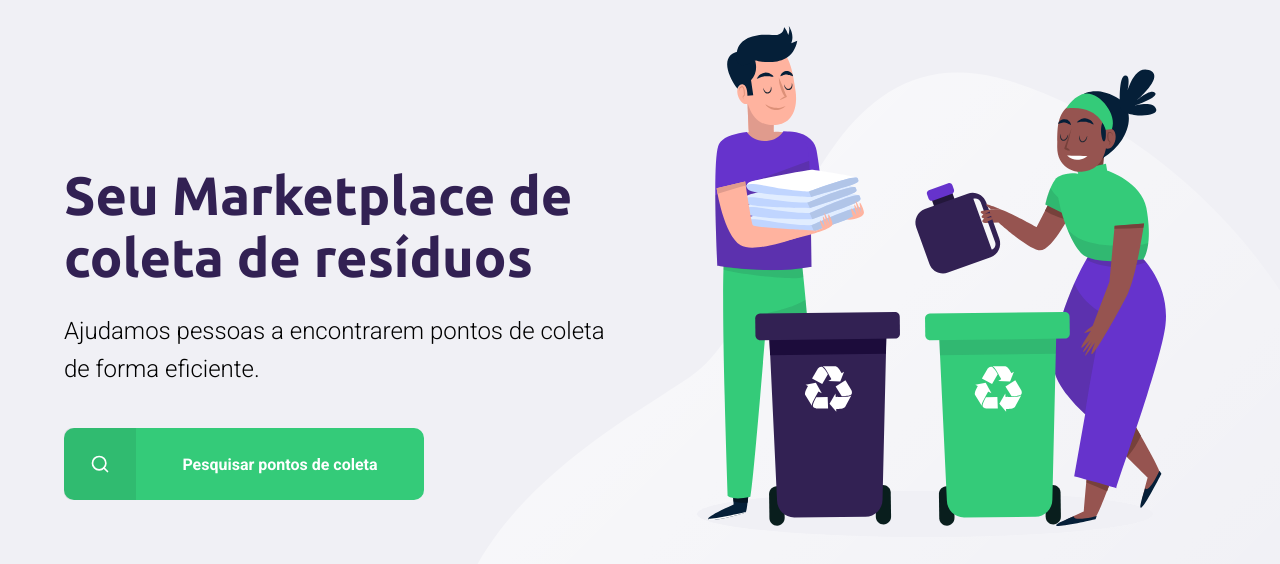
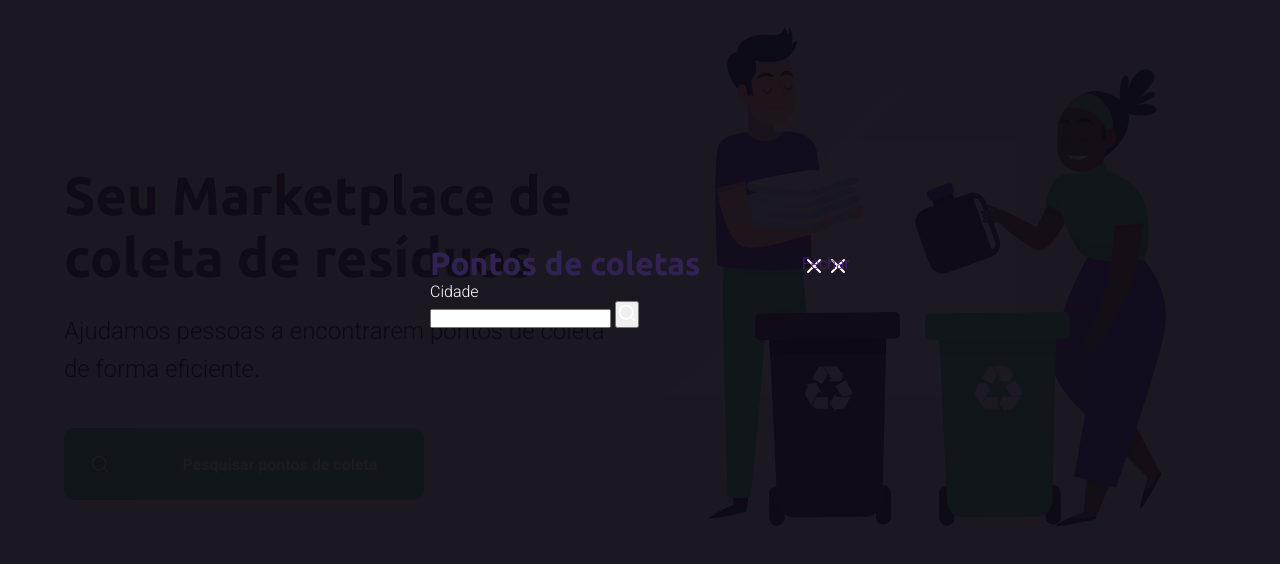
Before and after one commit to vanderL/ecoleta, a plain HTML site: page index.html in a window 1280 px wide. Shown: the part 114-678 px from the top of the page. Drawn offline with Linux system fonts and the light colour scheme.

Commit message:
Day 3.1 - Inicio do modal

```diff
--- a/index.html
+++ b/index.html
@@ -8,6 +8,7 @@
     <link href="https://fonts.googleapis.com/css2?family=Ubuntu:wght@700&display=swap" rel="stylesheet">
     <link rel="stylesheet" href="style/main.css">
     <link rel="stylesheet" href="style/home.css">
+    <link rel="stylesheet" href="style/modal.css">
     <link rel="stylesheet" href="style/responsive.css">
 </head>
 <body>
@@ -36,7 +37,23 @@
         </div>
     </div>
 
-
+    <div id="modal">
+        <div class="content">
+            <div class="header">
+                <h1>Pontos de coletas</h1>
+                <a href="">Fechar</a>
+            </div>
+            <form action="">
+                <label for="search"> Cidade </label>
+                <div class="search">
+                    <input type="text" name="search">
+                    <button>
+                        <img src="/assets/search.svg" alt="buscar">
+                    </button>
+                </div>
+            </form>
+        </div>
+    </div>
 
 </body>
 </html>
--- /dev/null
+++ b/style/modal.css
@@ -0,0 +1,29 @@
+#modal {
+    background-color: #0e0a14ef;
+    height: 100vh;
+    width: 100vw;
+
+    position: fixed;
+    top: 0;
+
+    display: flex;
+    justify-content: center;
+    align-items: center;
+
+    transition: 400ms;
+}
+
+#modal .content {
+    color: white;
+    width: 420px;
+}
+
+#modal .header {
+    display: flex;
+    align-items: center;
+    justify-content: space-between;
+}
+
+#modal .header a {
+    background-image: url(../assets/x.svg);
+}
```
Also changed, not shown: create-point.html (+2 -2 lines), scripts/create-point.js (+36 -33 lines).
